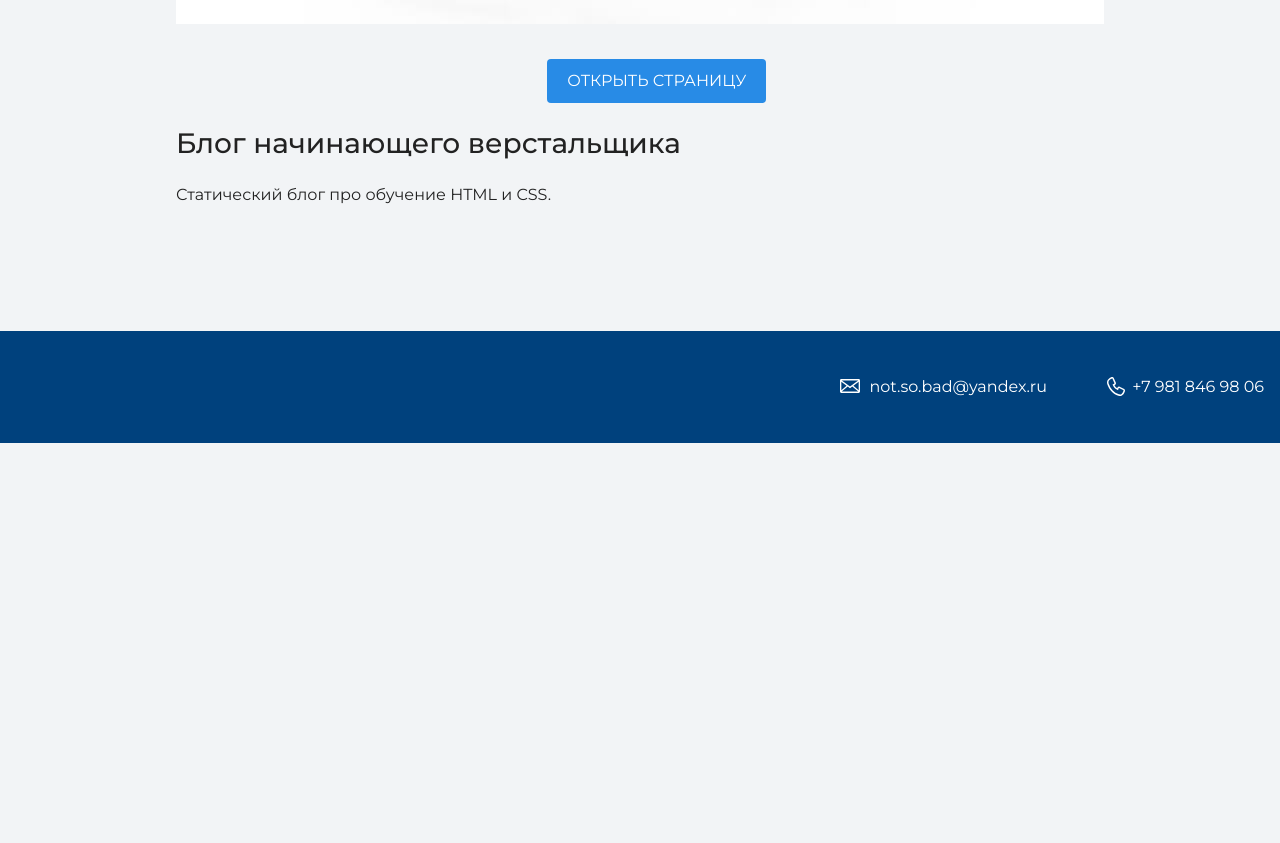
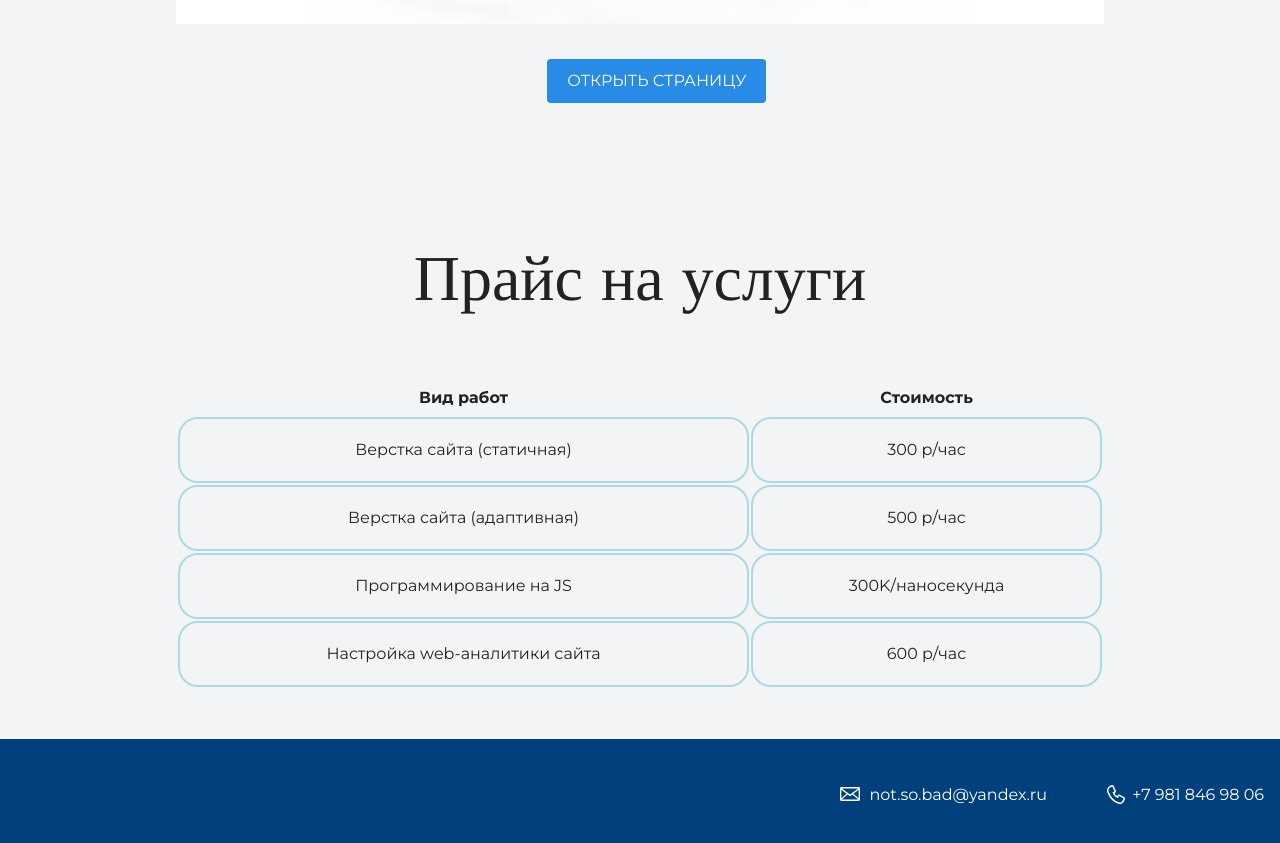
Before and after one commit to RomanTkachev/cvsite, a plain HTML site: page index.html in a window 1280 px wide. Shown: the part 3080-3923 px from the top of the page. Before the commit the page ends 3523 px from the top, so only its background shows below. Drawn offline with nearby package versions, Linux system fonts and the light colour scheme.

Commit message:
Добавили прайс

```diff
--- a/index.html
+++ b/index.html
@@ -55,11 +55,35 @@
           <img src="files/project.jpg" width="928" height="536" alt="Cайт инструктора Кекса">
         </figure>
         <a class="button" href="source/project/index.html" target="_blank">Открыть страницу</a>
-        <h3>Блог начинающего верстальщика</h3>
-        <p>Статический блог про обучение HTML и CSS.</p>
       </div>
     </section>
-
+    <section class="prices">
+      <div class="container">
+        <h2 class="subheading">Прайс на услуги</h2>
+        <table>
+          <tr>
+            <th>Вид работ</th>
+            <th>Стоимость</th>
+          </tr>
+          <tr>
+            <td>Верстка сайта (статичная)</td>
+            <td>300 р/час</td>
+          </tr>
+          <tr>
+            <td>Верстка сайта (адаптивная)</td>
+            <td>500 р/час</td>
+          </tr>
+          <tr>
+            <td>Программирование на JS</td>
+            <td>300K/наносекунда</td>
+          </tr>
+          <tr>
+            <td>Настройка web-аналитики сайта</td>
+            <td>600 р/час</td>
+          </tr>
+        </table>
+      </div>
+    </section>
     <footer class="page-footer">
       <div class="container">
         <a class="footer-email" href="mailto:not.so.bad@yandex.ru">not.so.bad@yandex.ru</a>
--- a/style.css
+++ b/style.css
@@ -16,6 +16,8 @@ figcaption {
   font-style: italic;
 }
 
+
+
 .container {
   max-width: 928px;
   margin: 0 auto;
@@ -31,6 +33,19 @@ figcaption {
 .page-footer .container {
   max-width: 1408px;
   text-align: right;
+}
+
+table {
+  width: 928px;
+  margin: auto;
+  padding-bottom: 50px;
+}
+
+td {
+  border: 2px solid lightblue;
+  padding: 15px;
+  border-radius: 20px;
+  text-align: center;
 }
 
 .page-header a {
```
